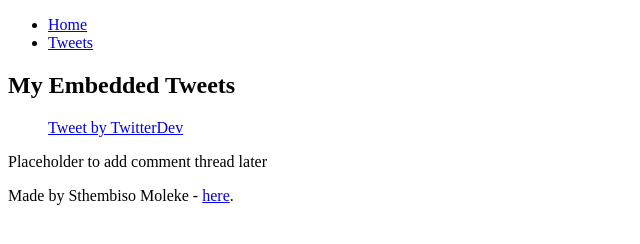
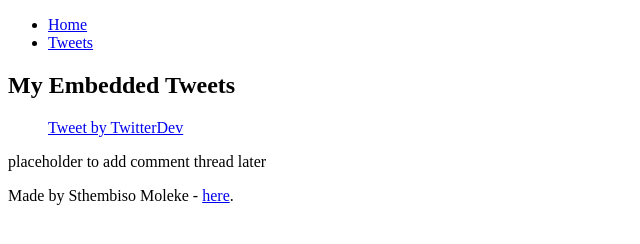
Before and after one commit to StheMoleke/My_First_Portfolio, a plain HTML site: page html_basic/tweets.html in a window 1280 px wide. Shown: the full height of the page, 0-640 px from the left. Drawn offline with Linux system fonts and the light colour scheme.

Commit message:
Add files via upload

```diff
--- a/html_basic/tweets.html
+++ b/html_basic/tweets.html
@@ -20,14 +20,13 @@
     <main>
         <article>
             <h1>My Embedded Tweets</h1>
-            <!-- Embedded Tweet -->
             <blockquote class="twitter-tweet">
                 <a href="https://twitter.com/TwitterDev/status/1567593817167609856">Tweet by TwitterDev</a>
             </blockquote>
             <script async src="https://platform.twitter.com/widgets.js"></script>
         </article>
         <aside>
-            <p>Placeholder to add comment thread later</p>
+            <p>placeholder to add comment thread later</p>
         </aside>
     </main>
 
```
